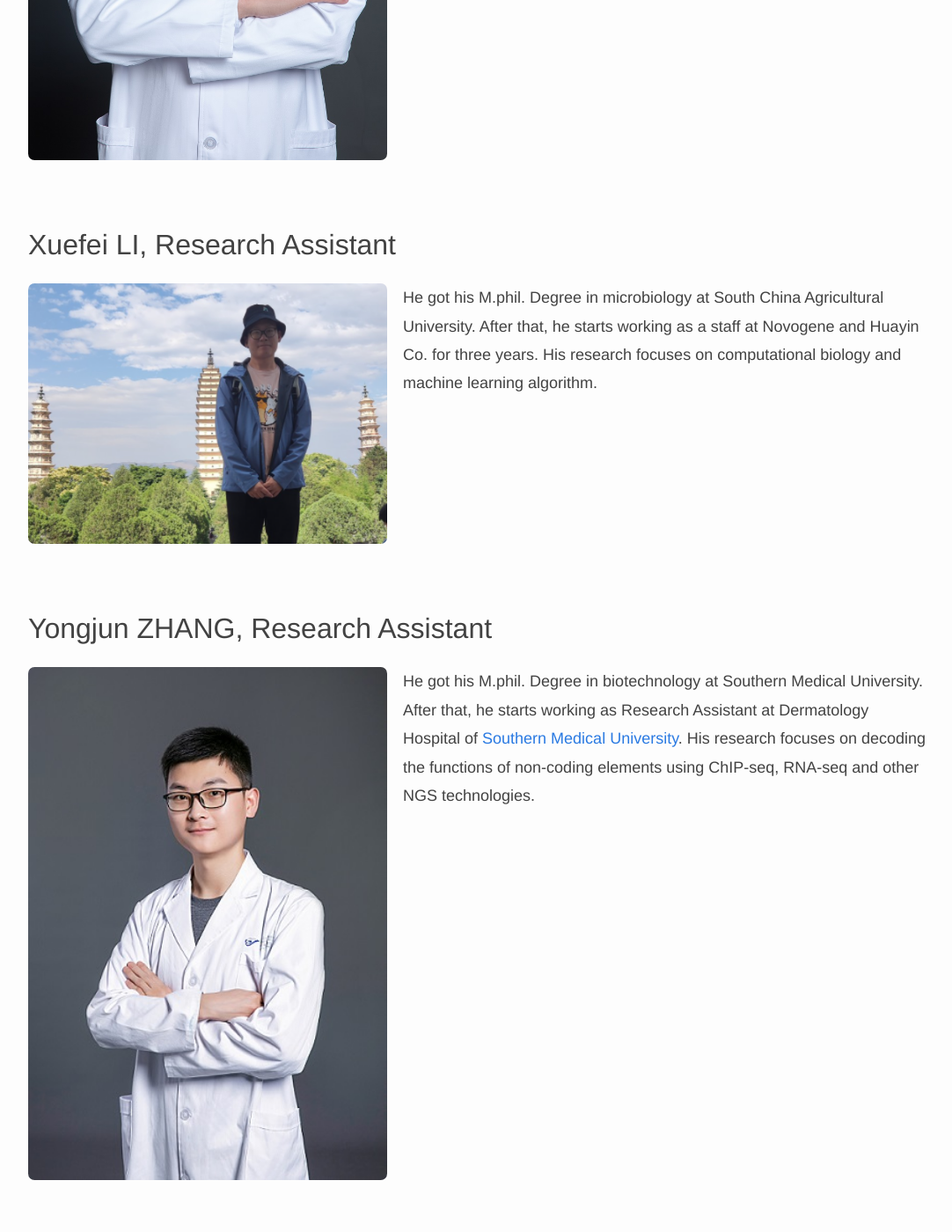
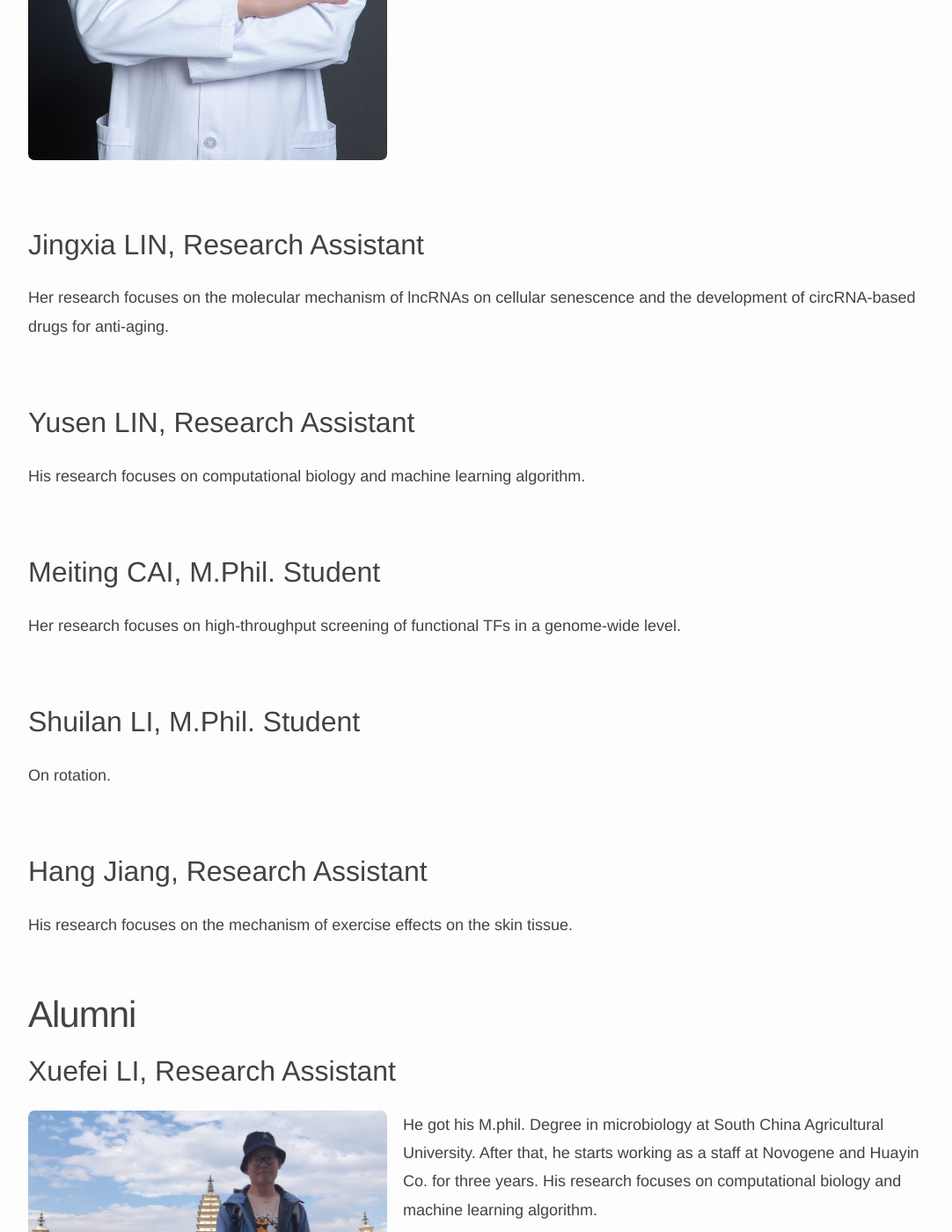
Before and after one commit to zhoujj2013/zhournalab, a Jekyll site: the page built from _pages/team/index.md, in a window 1280 px wide and 1400 px high, scrolled down 711 px. Shown: the whole window at 88% size, without its empty margins (98-1180 px from the left). Built offline with Jekyll 4.4.1, drawn with Linux system fonts in a browser that asks for light colours; nearby versions of some CDN libraries.

Commit message:
Update team.yml

```diff
--- a/_data/team.yml
+++ b/_data/team.yml
@@ -13,9 +13,49 @@
     error-corrected sequencing strategies.
   photo: pi.jpg
 
+- name: Jingxia LIN
+  is_pi: False
+  is_current: True
+  position: Research Assistant
+  bio: >
+    Her research focuses on the molecular mechanism of lncRNAs on cellular senescence and the development of circRNA-based drugs for anti-aging.
+  photo:
+
+- name: Yusen LIN
+  is_pi: False
+  is_current: True
+  position: Research Assistant
+  bio: >
+    His research focuses on computational biology and machine learning algorithm.
+  photo:
+
+- name: Meiting CAI
+  is_pi: False
+  is_current: True
+  position: M.Phil. Student
+  bio: >
+    Her research focuses on high-throughput screening of functional TFs in a genome-wide level.
+  photo:
+
+- name: Shuilan LI
+  is_pi: False
+  is_current: True
+  position: M.Phil. Student
+  bio: >
+    On rotation.
+  photo:
+
+- name: Hang Jiang
+  is_pi: False
+  is_current: True
+  position: Research Assistant
+  bio: >
+    His research focuses on the mechanism of exercise effects on the skin tissue.
+  photo:
+
 - name: Xuefei LI
   is_pi: False
-  is_current: True
+  is_current: False
   position: Research Assistant
   bio: >
     He got his M.phil. Degree in microbiology at South China Agricultural University.
@@ -25,17 +65,17 @@
 
 - name: Yongjun ZHANG
   is_pi: False
-  is_current: True
+  is_current: False
   position: Research Assistant
   bio: >
     He got his M.phil. Degree in biotechnology at Southern Medical University.
     After that, he starts working as Research Assistant at Dermatology Hospital of <a href="https://www.smu.edu.cn/">Southern Medical University</a>.
     His research focuses on decoding the functions of non-coding elements using ChIP-seq, RNA-seq and other NGS technologies.
-  photo: team/yongjun.jpg
+  photo:
 
 - name: Huiting LIU
   is_pi: False
-  is_current: True
+  is_current: False
   position: M.Phil. Student
   bio: >
     She got her bachelor's degree in medicine at Guangzhou Medical University.
@@ -45,7 +85,7 @@
 
 - name: Xiaojuan TENG
   is_pi: False
-  is_current: True
+  is_current: False
   position: M.Phil. Student
   bio: >
     She got her bachelor's degree in Clinical Laboratory at Chongqing Medical University.
@@ -55,7 +95,7 @@
 
 - name: Xinquan ZENG
   is_pi: False
-  is_current: True
+  is_current: False
   position: M.Phil. Student
   bio: >
      He got her bachelor's degree in biochemistry and molecular biology at Southern Medical University.
```
